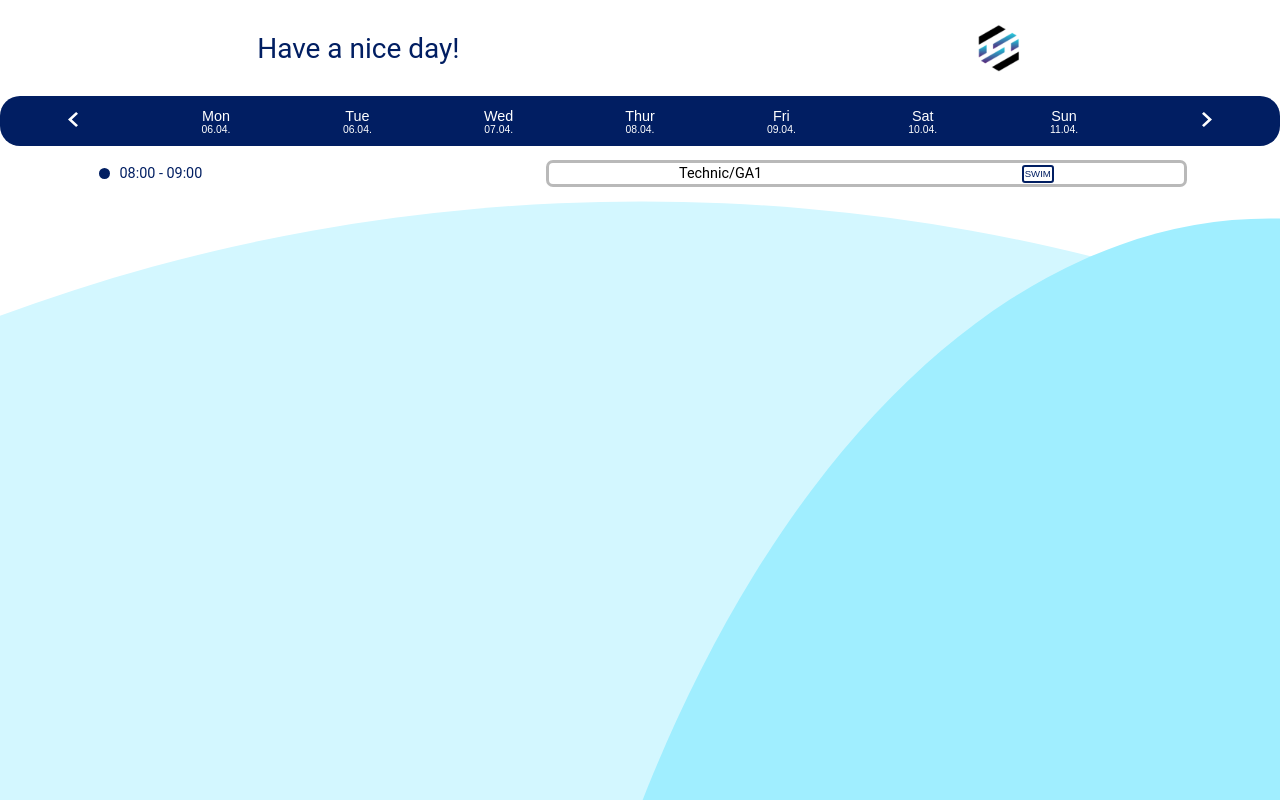
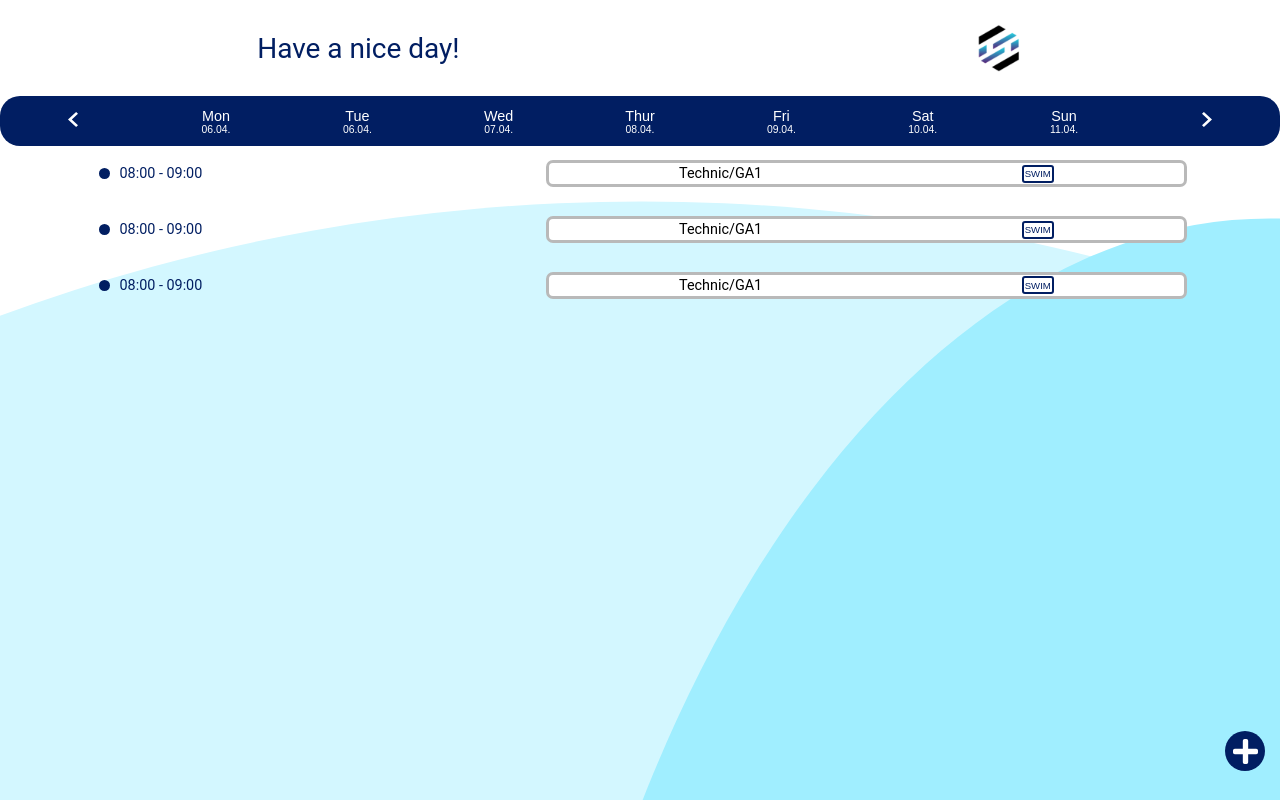
Before and after one commit to DinoFloorson/stayfocused, a React (Create React App) app in the folder client/: page /home in a window 1280 px wide. Built offline with nearby package versions, Linux system fonts and the light colour scheme.

Commit message:
Add Button to add new Task

```diff
--- a/client/src/components/AddButton.js
+++ b/client/src/components/AddButton.js
@@ -8,6 +8,7 @@ const Button = styled(PrimaryButton)`
   width: 40px;
   border-radius: 20px;
   border: none;
+  margin: 15px;
   position: relative;
   & > img {
     position: absolute;
--- a/client/src/pages/Home.js
+++ b/client/src/pages/Home.js
@@ -5,6 +5,7 @@ import styled from '@emotion/styled';
 import colors from '../utils/colors';
 import Calendar from '../components/Calendar';
 import TaskLine from '../components/TaskLine';
+import AddButton from '../components/AddButton';
 
 const Main = styled.div`
   width: 100%;
@@ -34,6 +35,14 @@ const Task = styled.div`
   display: flex;
   flex-direction: column;
   align-items: center;
+  height: 70%;
+`;
+
+const Footer = styled.div`
+  display: flex;
+  justify-content: flex-end;
+  align-items: flex-end;
+  height: 10%;
 `;
 
 function Home() {
@@ -47,7 +56,12 @@ function Home() {
         <Calendar />
         <Task>
           <TaskLine />
+          <TaskLine />
+          <TaskLine />
         </Task>
+        <Footer>
+          <AddButton></AddButton>
+        </Footer>
       </Main>
     </>
   );
```
